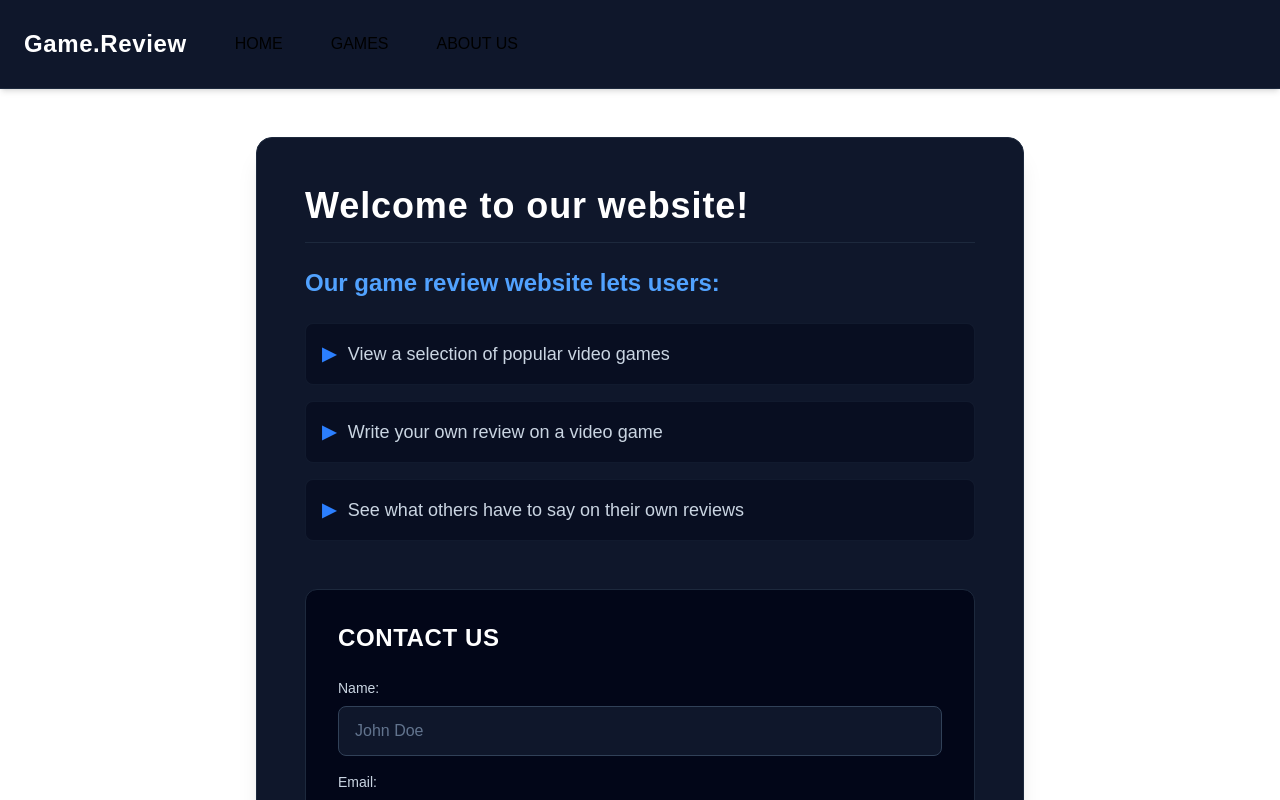
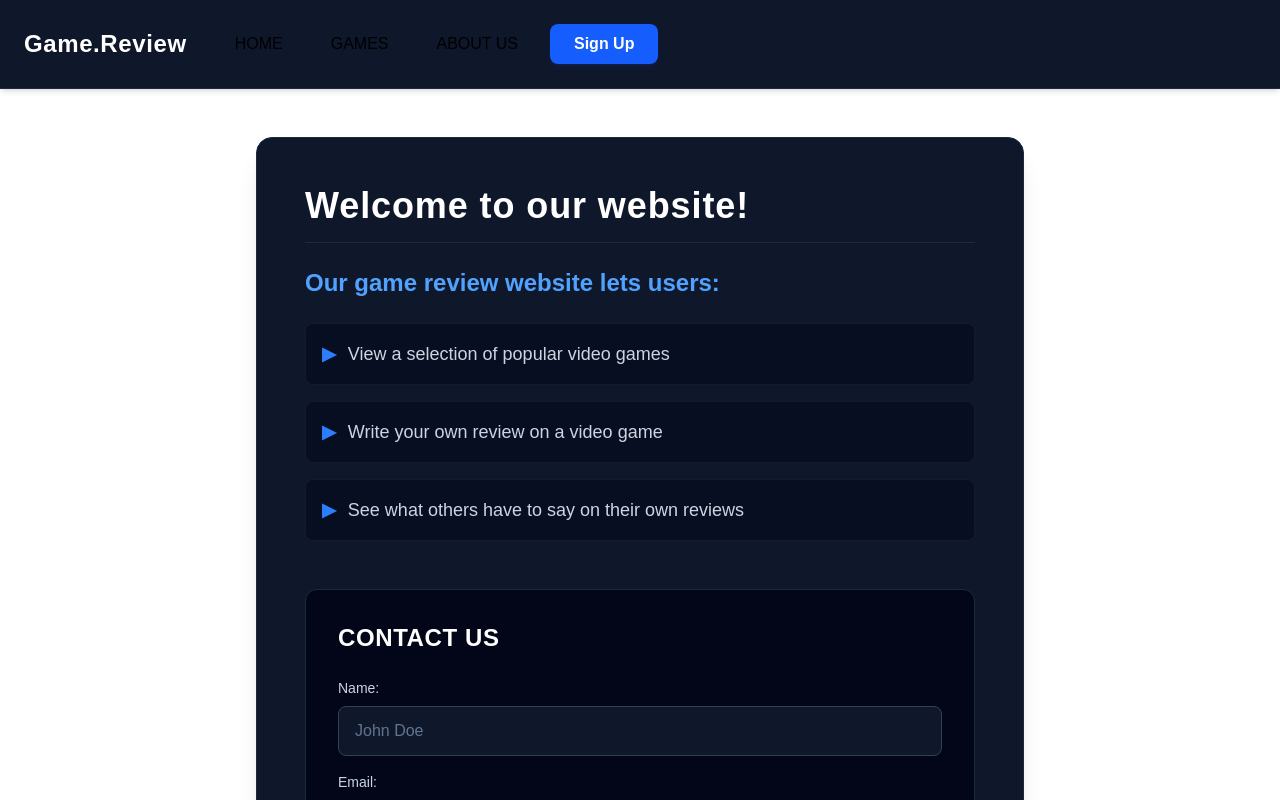
Before and after one commit to kgill61/CP4485-Final_Project, a Next.js app in the folder game_review/: page /about in a window 1280 px wide. Shown: the top 800 px of the page. Built offline with nearby package versions, Linux system fonts and the light colour scheme.

Commit message:
Added Sign up button + NavBar component
- Added the sign up button for future auth purposes
- Moved the NavBar to be its own component that gets called by layout.js

```diff
--- /dev/null
+++ b/game_review/app/NavBar.js
@@ -0,0 +1,18 @@
+import Link from "next/link";
+
+function NavBar() {
+    return (
+        <nav className="flex flex-col sm:flex-row items-center gap-4 sm:gap-8 p-4 sm:p-6 bg-slate-900 border-b border-slate-800 shadow-md">
+          <h1 className="text-white text-2xl font-bold tracking-wide">Game.Review</h1>
+
+          <div className="flex gap-2 sm:gap-4 font-medium text-sm sm:text-base">
+            <Link href="/" className="px-4 py-2 rounded-lg hover:bg-slate-800 hover:text-blue-400 transition-colors">HOME</Link>
+            <Link href="/games" className="px-4 py-2 rounded-lg hover:bg-slate-800 hover:text-blue-400 transition-colors">GAMES</Link>
+            <Link href="/about" className="px-4 py-2 rounded-lg hover:bg-slate-800 hover:text-blue-400 transition-colors">ABOUT US</Link>
+            <Link href="/signup" className="sm:ml-auto px-6 py-2 bg-blue-600 hover:bg-blue-500 text-white font-bold rounded-lg transition-all shadow-md shadow-blue-900/20">Sign Up</Link>
+          </div>
+        </nav>
+    );
+}
+
+export default NavBar;
--- /dev/null
+++ b/game_review/app/about/about.css
@@ -0,0 +1,4 @@
+.about-page {
+  min-height: 100vh;
+  padding-top: 20px;
+}
--- a/game_review/app/layout.js
+++ b/game_review/app/layout.js
@@ -1,6 +1,6 @@
 import { Geist, Geist_Mono } from "next/font/google";
 import "./globals.css";
-import Link from "next/link";
+import NavBar from "./NavBar.js";
 
 const geistSans = Geist({
   variable: "--font-geist-sans",
@@ -25,21 +25,15 @@ export default function RootLayout({ children }) {
     >
       <body className="min-h-full flex flex-col bg-slate-950 text-slate-200">
 
-        <nav className="flex flex-col sm:flex-row items-center gap-4 sm:gap-8 p-4 sm:p-6 bg-slate-900 border-b border-slate-800 shadow-md">
-          <h1 className="text-white text-2xl font-bold tracking-wide">Game.Review</h1>
-
-          <div className="flex gap-2 sm:gap-4 font-medium text-sm sm:text-base">
-            <Link href="/" className="px-4 py-2 rounded-lg hover:bg-slate-800 hover:text-blue-400 transition-colors">HOME</Link>
-            <Link href="/games" className="px-4 py-2 rounded-lg hover:bg-slate-800 hover:text-blue-400 transition-colors">GAMES</Link>
-            <Link href="/about" className="px-4 py-2 rounded-lg hover:bg-slate-800 hover:text-blue-400 transition-colors">ABOUT US</Link>
-          </div>
-        </nav>
+        <NavBar />
 
         {/* main wrapper ensures the content pushes the page height down */}
         <main className="flex-1 flex flex-col">
           {children}
         </main>
 
+        {/* TODO: Place footer below here. Use a component like the navbar does above */}
+
       </body>
     </html>
   );
```
Also changed, not shown: game_review/app/about/page.js (+0 -10 lines).
